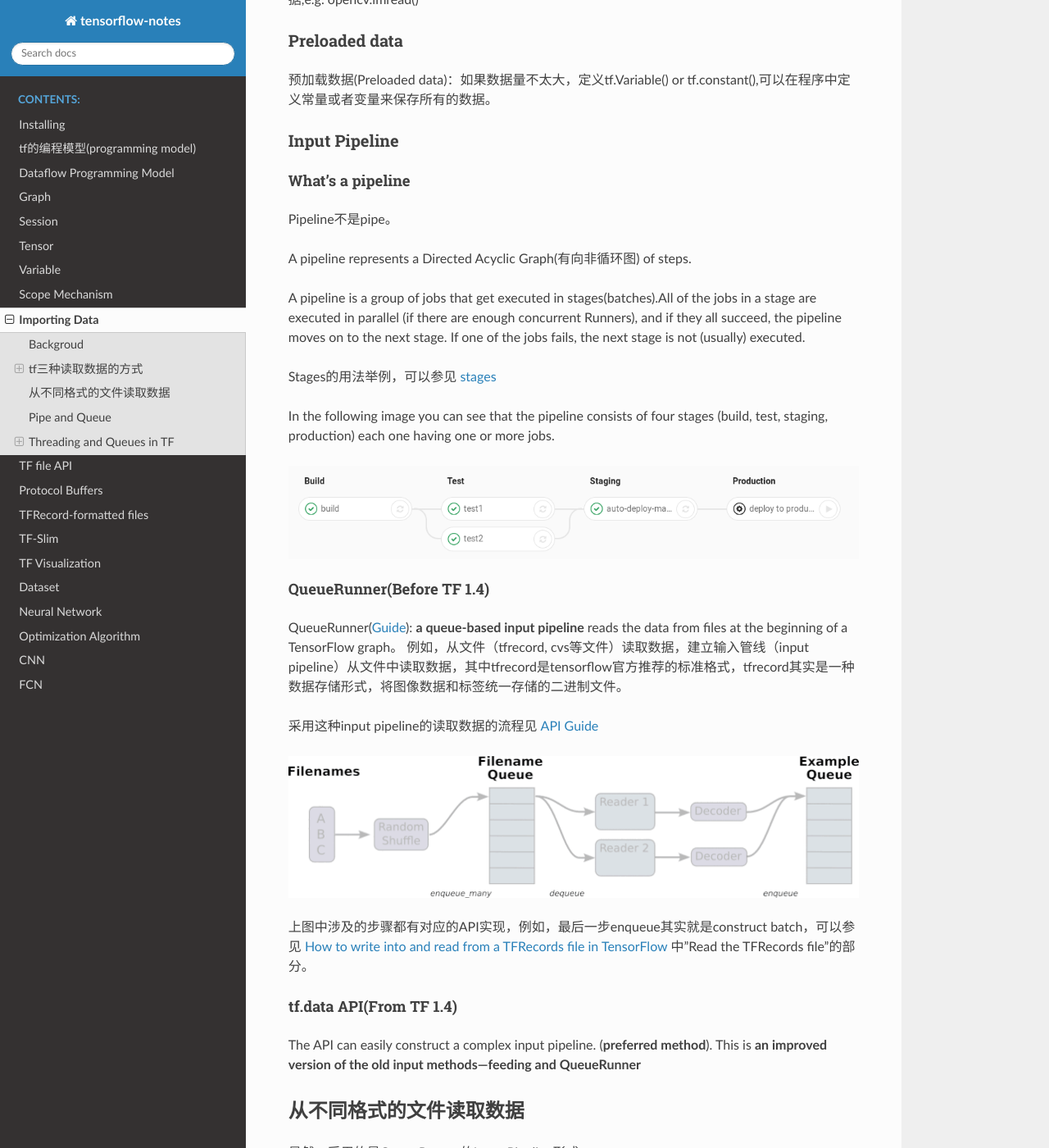
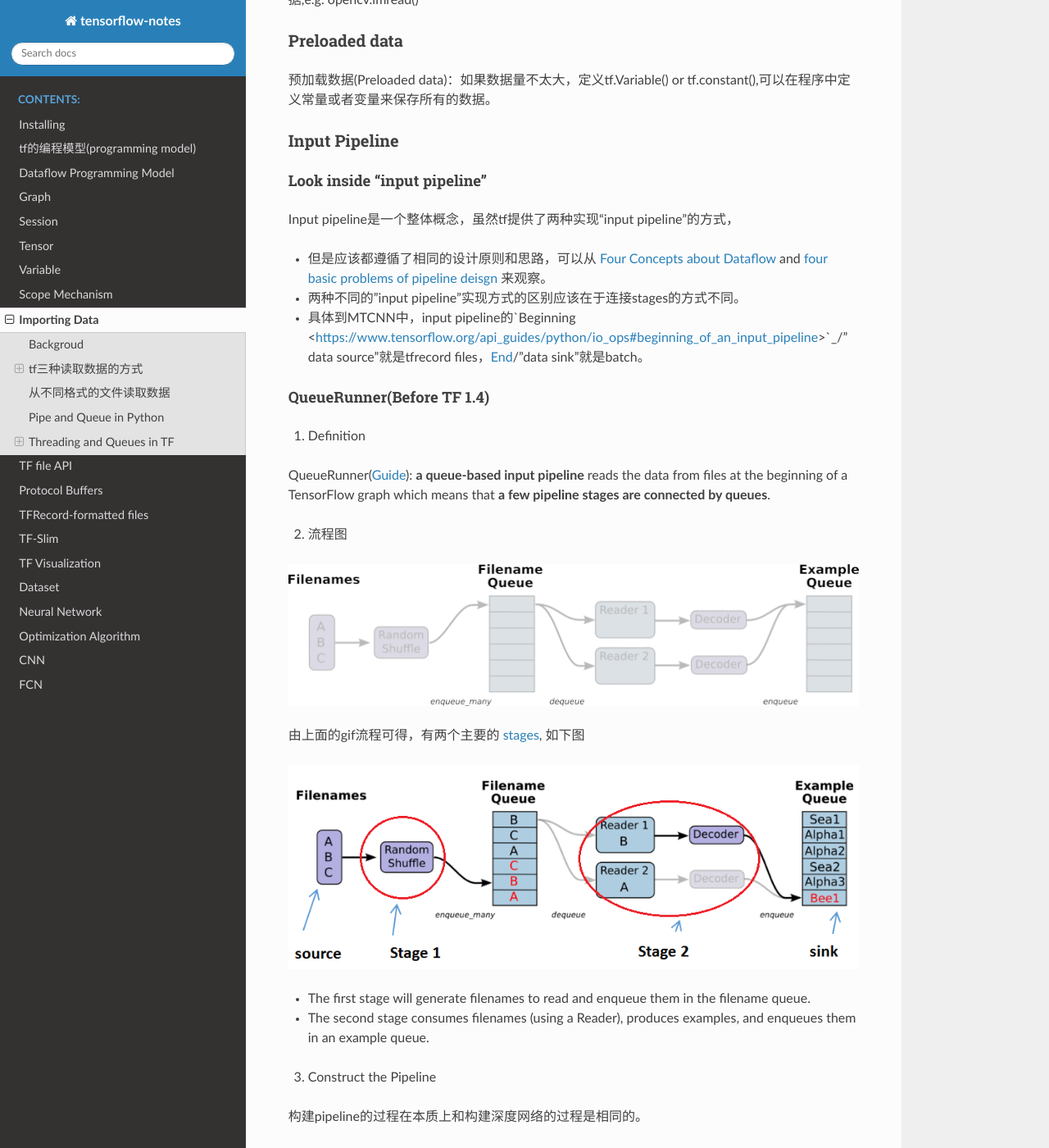
Before and after one commit to yiwenliu/tensorflow-notes, a Sphinx documentation site: the page built from source/importing_data.rst, in a window 1280 px wide and 1400 px high, scrolled down 529 px. Shown: the whole window at 82% size. Built offline with Sphinx 7.4.7 and the Read the Docs theme 2.0.0, drawn with Linux system fonts in a browser that asks for light colours; some of the changed text lies outside the part shown.

Commit message:
20180313

```diff
--- a/source/importing_data.rst
+++ b/source/importing_data.rst
@@ -22,33 +22,64 @@ Preloaded data
 
 Input Pipeline
 ^^^^^^^^^^^^^^^^
-What's a pipeline
-++++++++++++++++++
-Pipeline不是pipe。
+Look inside "input pipeline"
++++++++++++++++++++++++++++++
+Input pipeline是一个整体概念，虽然tf提供了两种实现“input pipeline”的方式，
 
-A pipeline represents a Directed Acyclic Graph(有向非循环图) of steps.
-
-A pipeline is a group of jobs that get executed in stages(batches).All of the jobs in a stage are executed in parallel (if there are enough concurrent Runners), and if they all succeed, the pipeline moves on to the next stage. If one of the jobs fails, the next stage is not (usually) executed.
-
-Stages的用法举例，可以参见 `stages <https://docs.gitlab.com/ee/ci/yaml/README.html#stages>`_
-
-In the following image you can see that the pipeline consists of four stages (build, test, staging, production) each one having one or more jobs.
-
-.. image:: img/pipelines.png
+- 但是应该都遵循了相同的设计原则和思路，可以从 :ref:`Four Concepts about Dataflow <4-dataflow>` and :ref:`four basic problems of pipeline deisgn <pipeline-design>` 来观察。
+- 两种不同的"input pipeline"实现方式的区别应该在于连接stages的方式不同。
+- 具体到MTCNN中，input pipeline的`Beginning <https://www.tensorflow.org/api_guides/python/io_ops#beginning_of_an_input_pipeline>`_/"data source"就是tfrecord files，`End <https://www.tensorflow.org/api_guides/python/io_ops#batching_at_the_end_of_an_input_pipeline>`_/"data sink"就是batch。
 
 QueueRunner(Before TF 1.4)
 +++++++++++++++++++++++++++++
-QueueRunner(`Guide <https://www.tensorflow.org/api_guides/python/reading_data#_QueueRunner_>`_): **a queue-based input pipeline** reads the data from files at the beginning of a TensorFlow graph。 例如，从文件（tfrecord, cvs等文件）读取数据，建立输入管线（input pipeline）从文件中读取数据，其中tfrecord是tensorflow官方推荐的标准格式，tfrecord其实是一种数据存储形式，将图像数据和标签统一存储的二进制文件。
+1. Definition
 
-采用这种input pipeline的读取数据的流程见 `API Guide <https://www.tensorflow.org/api_guides/python/reading_data#_QueueRunner_>`_
+QueueRunner(`Guide <https://www.tensorflow.org/api_guides/python/reading_data#_QueueRunner_>`_): **a queue-based input pipeline** reads the data from files at the beginning of a TensorFlow graph which means that **a few pipeline stages are connected by queues**.
+
+2. 流程图
 
 .. image:: img/AnimatedFileQueues.gif
 
-上图中涉及的步骤都有对应的API实现，例如，最后一步enqueue其实就是construct batch，可以参见 `How to write into and read from a TFRecords file in TensorFlow <http://www.machinelearninguru.com/deep_learning/tensorflow/basics/tfrecord/tfrecord.html>`_ 中"Read the TFRecords file"的部分。
+由上面的gif流程可得，有两个主要的 :ref:`stages <pipeline-stage>`, 如下图
+
+.. image:: img/stage-queue.png
+
+- The first stage will generate filenames to read and enqueue them in the filename queue.
+- The second stage consumes filenames (using a Reader), produces examples, and enqueues them in an example queue.
+
+3. Construct the Pipeline
+
+构建pipeline的过程在本质上和构建深度网络的过程是相同的。
+
+The helpers in tf.train that create these queues and enqueuing operations add a **tf.train.QueueRunner** to the **graph** using the **tf.train.add_queue_runner function**。从MTCNN的代码中看出，tf.train.add_queue_runner() 并没有被显示的调用。
+
+**Each QueueRunner is responsible for one stage**, and holds the list of enqueue operations that need to be run in threads.
+
+4. Run the Pipeline
+
+Once the graph is constructed, the tf.train.start_queue_runners function asks each QueueRunner in the graph to start its threads running the enqueuing operations.
+
+.. code-block:: python
+	:linenos:
+
+	coord = tf.train.Coordinator()
+	threads = tf.train.start_queue_runners(sess=sess, coord=coord)
+	try:
+		for step in range(MAX_STEP):
+			i = i + 1
+			if coord.should_stop():
+			    break
+			image_batch_array, label_batch_array, bbox_batch_array,landmark_batch_array = sess.run([image_batch, label_batch, bbox_batch,landmark_batch])
+			_,_,summary = sess.run([train_op, lr_op ,summary_op], feed_dict={input_image: image_batch_array, label: label_batch_array, bbox_target: bbox_batch_array,landmark_target:landmark_batch_array})
+
+从上述代码可以看出：
+
+1. 需要对input pipeline单独调用一次sess.run()，且必须先执行tf.train.start_queue_runners()
+2. 生成training batch和a training iteration在traning loop的同一次iteration中，这个和tf自带的mnist的使用相同，见《tf实战》p83。
 
 tf.data API(From TF 1.4)
 +++++++++++++++++++++++++++
-The API can easily construct a complex input pipeline. (**preferred method**). This is **an improved version of the old input methods---feeding and QueueRunner**
+`See guide <https://www.tensorflow.org/api_guides/python/reading_data#_tf_data_API>`_,The API can easily construct a complex input pipeline. (**preferred method**). This is **an improved version of the old input methods---feeding and QueueRunner**
 
 从不同格式的文件读取数据
 ------------------------
@@ -68,9 +99,9 @@ The API can easily construct a complex input pipeline. (**preferred method**). T
 | 一个字节的标签，后面是3072字节的图像数据。 |                              |                                     |
 +--------------------------------------------+------------------------------+-------------------------------------+
 
-Pipe and Queue
-----------------
-在本节的内容中，从文件中读取数据时，tf的实现方式就是基于queue的，有必要了解一些python实现pipe和queue的基本知识。在2016年实现的亚太主要英文媒体的舆情监控系统中其实已经用到了multiprocessing.Queue。
+Pipe and Queue in Python
+---------------------------
+有必要了解一些python实现pipe和queue的基本知识。在2016年实现的亚太主要英文媒体的舆情监控系统中其实已经用到了multiprocessing.Queue。
 
 pipe和queue是“进程间通信”的两种方式，隐含了进程间的协作关系，“生产者”和“消费者”、“同步”和“互斥”的意义和实现，例如，queue满了后，发送进程会阻塞。所以应优先考虑Pipe和Queue，避免使用Lock/Event/Semaphore/Condition等同步方式 (因为它们占据的不是用户进程的资源)。
 
@@ -100,3 +131,7 @@ Attention
 `on api_guides <https://www.tensorflow.org/api_guides/python/threading_and_queues#Queue_usage_overview>`_
 
 In versions of TensorFlow before 1.2, we recommended using multi-threaded, queue-based input pipelines for performance. Beginning with TensorFlow 1.4, however, we recommend using the tf.data module instead. The tf.data module offers **an easier-to-use interface for constructing efficient input pipelines**. Furthermore, we've stopped developing the old multi-threaded, queue-based input pipelines.
+
+What's Queue
+^^^^^^^^^^^^^^
+Queue is a stable node just like variable.
```
Also changed, not shown: source/dataflow.rst (+26 -4 lines), source/img/stage-queue.png (added).
